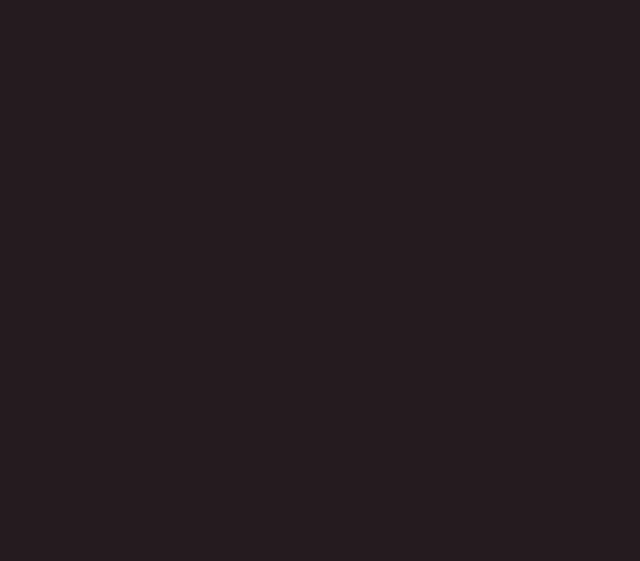
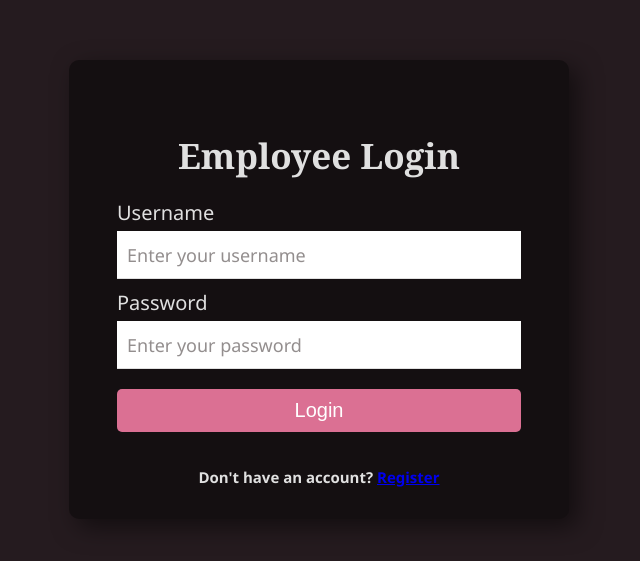
Before and after one commit to APDS-Group/APDS_PART_2, a React (Create React App) app in the folder Frontend/: page /employeelogin in a window 1280 px wide. Before the commit this address had no page. Shown: the part 111-672 px from the top of the page, without its empty margins (321-961 px from the left). Built offline with nearby package versions, Linux system fonts and the light colour scheme.

Commit message:
employee login page added

```diff
--- a/Frontend/src/App.js
+++ b/Frontend/src/App.js
@@ -1,7 +1,7 @@
-
 import Login from './pages/Login';
 import Register from './pages/Register';
 import Home from './pages/Home';
+import EmployeeLogin from './pages/EmployeeLogin';
 import React from 'react';
 import { Helmet } from 'react-helmet';
 import { BrowserRouter as Router, Routes, Route, Navigate } from 'react-router-dom';
@@ -9,9 +9,7 @@ import { BrowserRouter as Router, Routes, Route, Navigate } from 'react-router-d
 function App() {
   return (
     <div className="App">
-      {/* Helmet is used to manage the document head, including meta tags  (Zanini, 2024)(Foundeo, 2012) */}
       <Helmet>
-        {/* Content Security Policy (CSP) to add security by defining where resources can be loaded from */}
         <meta
           httpEquiv="Content-Security-Policy"
           content={`
@@ -20,13 +18,14 @@ function App() {
             script-src 'self';
             img-src https://*.my-s3-endpoint.com;
             media-src https://*.my-s3-endpoint.com;
-                `}
+          `}
         ></meta>
       </Helmet>
       <Router>
         <Routes>
           <Route path="/" element={<Navigate to="/register" />} />
           <Route path="/login" element={<Login />} />
+          <Route path="/employeelogin" element={<EmployeeLogin />} />
           <Route path="/register" element={<Register />} />
           <Route path="/home" element={<Home />} />
         </Routes>
--- /dev/null
+++ b/Frontend/src/pages/EmployeeLogin.jsx
@@ -0,0 +1,116 @@
+import React, { useState } from 'react';
+import { useNavigate } from 'react-router-dom';
+import { handleError, handleSucess } from '../utils';
+
+function EmployeeLogin() {
+  const navigate = useNavigate();
+  const [loginInfo, setLoginInfo] = useState({
+    username: '',
+    password: ''
+  });
+  const [errors, setErrors] = useState({
+    username: '',
+    password: ''
+  });
+
+  const handleChange = (e) => {
+    const { name, value } = e.target;
+    setLoginInfo((prevInfo) => ({
+      ...prevInfo,
+      [name]: value
+    }));
+    setErrors((prevErrors) => ({
+      ...prevErrors,
+      [name]: ''
+    }));
+  };
+
+  const handleLogin = async (e) => {
+    e.preventDefault();
+    const { username, password } = loginInfo;
+
+    if (!username || !password) {
+      setErrors({
+        username: !username ? 'Username is required' : '',
+        password: !password ? 'Password is required' : ''
+      });
+      return handleError('Username and password are required');
+    }
+
+    try {
+      const url = "https://localhost:5050/employee/login/";
+      console.log("Sending login request with data:", loginInfo); // Log the data being sent
+      const response = await fetch(url, {
+        method: 'POST',
+        headers: {
+          'Content-Type': 'application/json',
+        },
+        body: JSON.stringify(loginInfo),
+      });
+      const result = await response.json();
+      console.log("Received response:", result); // Log the response
+      const { success, message, token, name, error } = result;
+
+      if (success) {
+        handleSucess(message);
+        localStorage.setItem('token', token);
+        localStorage.setItem('loggedInUser', name);
+        navigate('/home');
+      } else if (error) {
+        const details = error?.details[0]?.message || error;
+        handleError(details);
+      } else if (!success) {
+        if (message === "User does not exist" || message === "Invalid credentials") {
+          setErrors((prevErrors) => ({
+            ...prevErrors,
+            username: message === "User does not exist" ? message : '',
+            password: message === "Invalid credentials" ? message : ''
+          }));
+        } else {
+          handleError(message);
+        }
+      }
+    } catch (error) {
+      handleError(error.message);
+    }
+  };
+
+  return (
+    <div>
+      <div className='container'>
+        <h1>Employee Login</h1>
+        <form onSubmit={handleLogin}>
+          <div>
+            <label htmlFor='username'>Username</label>
+            <input
+              onChange={handleChange}
+              type="text"
+              name="username"
+              autoFocus
+              placeholder="Enter your username"
+              value={loginInfo.username}
+            />
+            {errors.username && <div className="error">{errors.username}</div>}
+          </div>
+          <div>
+            <label htmlFor='password'>Password</label>
+            <input
+              onChange={handleChange}
+              type="password"
+              name="password"
+              placeholder="Enter your password"
+              value={loginInfo.password}
+            />
+            {errors.password && <div className="error">{errors.password}</div>}
+          </div>
+          <button type="submit">Login</button>
+          <div className="center-text">
+            <span>Don't have an account? <a href="/register">Register</a></span>
+          </div>
+        </form>
+      </div>
+    </div>
+  );
+}
+
+export default EmployeeLogin;
```
Also changed, not shown: 2 other files (tests, documents, lock files or other folders).
